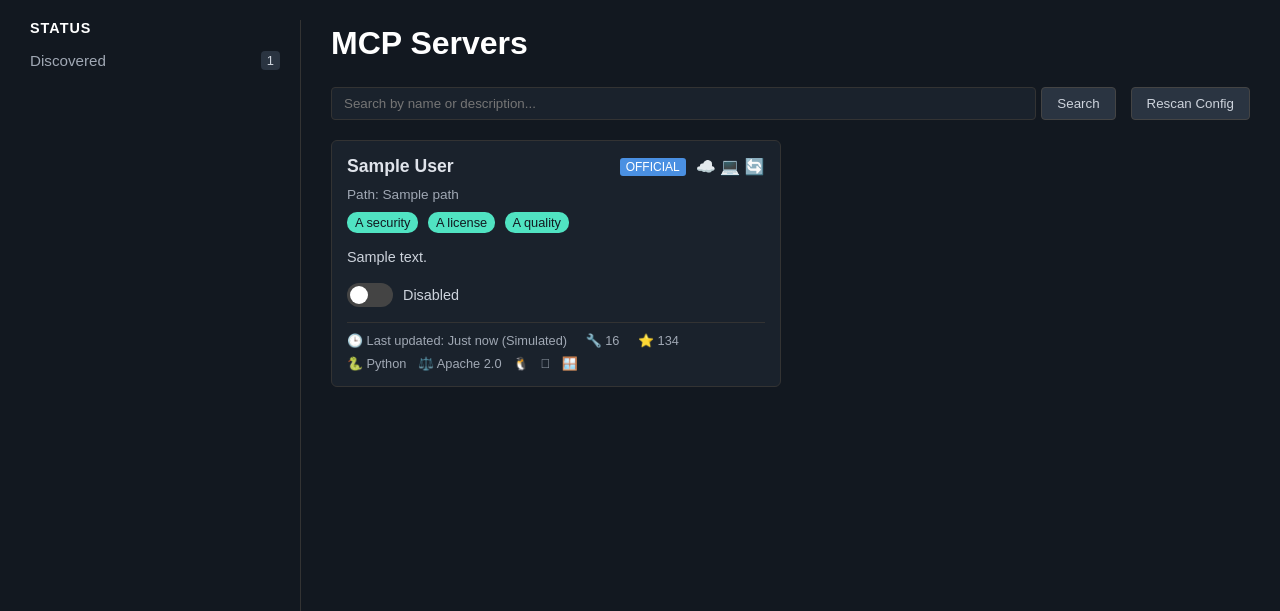
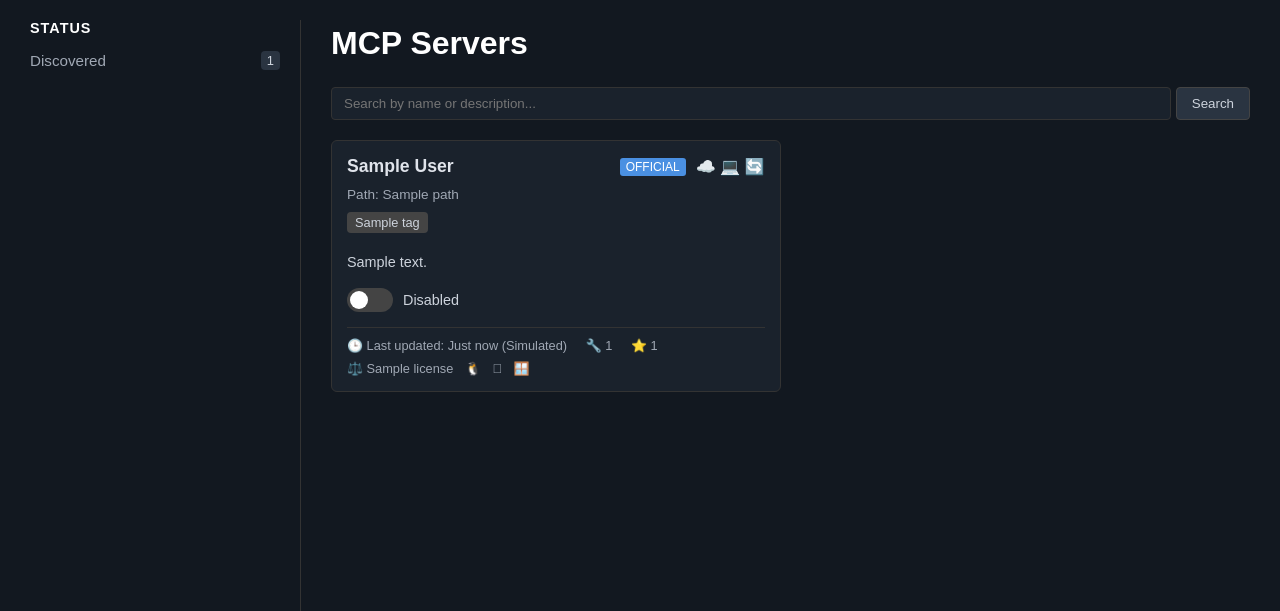
Before and after one commit to marcellodesales/mcp-registry-and-gateway-ui, a FastAPI app: template registry/templates/index.html in a window 1280 px wide. Shown: the part 51-662 px from the top of the page. Run offline with FastAPI, Linux system fonts and the light colour scheme; the template is opened without the code that fills it: most values are stand-ins (such as "Sample title", 1, 10 or a date in 2020).

Commit message:
feat: Add tools and stars template, remove rescan config

```diff
--- a/registry/pyproject.toml
+++ b/pyproject.toml
@@ -12,3 +12,6 @@ dependencies = [
     "python-multipart>=0.0.20",
     "uvicorn[standard]>=0.34.2",
 ]
+
+[tool.setuptools]
+packages = ["registry"]
--- a/registry/main.py
+++ b/registry/main.py
@@ -103,7 +103,14 @@ def load_registered_servers_and_state():
                     if server_path in temp_servers:
                         print(f"Warning: Duplicate server path found in {server_file}: {server_path}. Overwriting previous definition.")
 
+                    # Add new fields with defaults
                     server_info["description"] = server_info.get("description", "")
+                    server_info["tags"] = server_info.get("tags", [])
+                    server_info["num_tools"] = server_info.get("num_tools", 0)
+                    server_info["num_stars"] = server_info.get("num_stars", 0)
+                    server_info["is_python"] = server_info.get("is_python", False)
+                    server_info["license"] = server_info.get("license", "N/A")
+
                     temp_servers[server_path] = server_info
                 else:
                     print(f"Warning: Invalid server entry format found in {server_file}. Skipping.")
@@ -226,17 +233,21 @@ async def read_root(request: Request, username: Annotated[str, Depends(get_curre
     for path in sorted_server_paths:
         server_info = REGISTERED_SERVERS[path]
         server_name = server_info["server_name"]
-        if not search_query or search_query in server_name.lower() or search_query in server_info["description"].lower():
+        # Include description and tags in search
+        searchable_text = f"{server_name.lower()} {server_info.get('description', '').lower()} {' '.join(server_info.get('tags', []))}"
+        if not search_query or search_query in searchable_text:
+            # Pass all required fields to the template
             service_data.append({
                 "display_name": server_name,
                 "path": path,
-                "description": server_info["description"],
-                "is_enabled": MOCK_SERVICE_STATE.get(path, False)
+                "description": server_info.get("description", ""),
+                "is_enabled": MOCK_SERVICE_STATE.get(path, False),
+                "tags": server_info.get("tags", []),
+                "num_tools": server_info.get("num_tools", 0),
+                "num_stars": server_info.get("num_stars", 0),
+                "is_python": server_info.get("is_python", False),
+                "license": server_info.get("license", "N/A")
             })
-    # --- DEBUG: Print data being sent to template ---
-    print("\n--- Data for Template ---")
-    print(service_data)
-    print("-------------------------\n")
     # --- End Debug ---
     return templates.TemplateResponse(
         "index.html",
@@ -262,22 +273,16 @@ async def toggle_service_route(
     redirect_url = f"/?query={query_param}" if query_param else "/"
     return RedirectResponse(url=redirect_url, status_code=status.HTTP_303_SEE_OTHER)
 
-@app.post("/rescan")
-async def rescan_services_route(
-    request: Request,
-    username: Annotated[str, Depends(get_current_user)] = None
-):
-    print(f"Rescan triggered by user '{username}'...")
-    load_registered_servers_and_state()
-    query_param = request.query_params.get('query', '')
-    redirect_url = f"/?query={query_param}" if query_param else "/"
-    return RedirectResponse(url=redirect_url, status_code=status.HTTP_303_SEE_OTHER)
-
 @app.post("/register")
 async def register_service(
     name: Annotated[str, Form()],
     description: Annotated[str, Form()],
     path: Annotated[str, Form()],
+    tags: Annotated[str, Form()] = "", # Receive tags as comma-separated string
+    num_tools: Annotated[int, Form()] = 0,
+    num_stars: Annotated[int, Form()] = 0,
+    is_python: Annotated[bool, Form()] = False,
+    license_str: Annotated[str, Form(alias="license")] = "N/A", # Use alias for license
     username: Annotated[str, Depends(api_auth)] = None
 ):
     # Ensure path starts with a slash
@@ -291,11 +296,19 @@ async def register_service(
             content={"error": f"Service with path '{path}' already exists"}
         )
 
-    # Create new server entry
+    # Process tags: split string, strip whitespace, filter empty
+    tag_list = [tag.strip() for tag in tags.split(',') if tag.strip()]
+
+    # Create new server entry with all fields
     server_entry = {
         "server_name": name,
         "description": description,
-        "path": path
+        "path": path,
+        "tags": tag_list,
+        "num_tools": num_tools,
+        "num_stars": num_stars,
+        "is_python": is_python,
+        "license": license_str
     }
 
     # Save to individual file
--- a/registry/servers/costexplorer.json
+++ b/registry/servers/costexplorer.json
@@ -1,5 +1,10 @@
 {
   "server_name": "Cost Explorer Service",
   "description": "Provides endpoints for analyzing cloud cost data and generating reports.",
-  "path": "/costexplorer"
+  "path": "/costexplorer",
+  "tags": [],
+  "num_tools": 444,
+  "num_stars": 0,
+  "is_python": false,
+  "license": "N/A"
 }
--- a/registry/servers/currenttime.json
+++ b/registry/servers/currenttime.json
@@ -1,5 +1,10 @@
 {
   "server_name": "Current Time API",
   "description": "A simple API that returns the current server time in various formats.",
-  "path": "/currenttime"
+  "path": "/currenttime",
+  "tags": [],
+  "num_tools": 0,
+  "num_stars": 0,
+  "is_python": false,
+  "license": "N/A"
 }
--- a/registry/servers/fininfo.json
+++ b/registry/servers/fininfo.json
@@ -1,5 +1,10 @@
 {
   "server_name": "Financial Info Proxy",
   "description": "Secure gateway proxy for internal financial information systems.",
-  "path": "/fininfo"
+  "path": "/fininfo",
+  "tags": [],
+  "num_tools": 0,
+  "num_stars": 0,
+  "is_python": false,
+  "license": "N/A"
 }
--- a/registry/servers/legacy_billing.json
+++ b/registry/servers/legacy_billing.json
@@ -1,5 +1,10 @@
 {
   "server_name": "Legacy Billing API (Disabled)",
   "description": "Older billing API, currently disabled pending migration.",
-  "path": "/legacy/billing"
+  "path": "/legacy/billing",
+  "tags": [],
+  "num_tools": 0,
+  "num_stars": 0,
+  "is_python": false,
+  "license": "N/A"
 }
--- a/registry/servers/test-service-2.json
+++ b/registry/servers/test-service-2.json
@@ -1,5 +1,10 @@
 {
   "server_name": "Test Service2",
   "description": "This is a test service2",
-  "path": "/test-service-2"
+  "path": "/test-service-2",
+  "tags": [],
+  "num_tools": 0,
+  "num_stars": 0,
+  "is_python": false,
+  "license": "N/A"
 }
--- a/registry/servers/test-service.json
+++ b/registry/servers/test-service.json
@@ -1,5 +1,10 @@
 {
   "server_name": "Test Service",
   "description": "This is a test service",
-  "path": "/test-service"
+  "path": "/test-service",
+  "tags": [],
+  "num_tools": 59,
+  "num_stars": 0,
+  "is_python": false,
+  "license": "N/A"
 }
--- a/registry/static/style.css
+++ b/registry/static/style.css
@@ -267,20 +267,19 @@ main.content {
 }
 
 .badges {
-    margin-bottom: 10px;
+    margin-bottom: 10px; /* Add some space below badges */
 }
 
 .badge {
-    display: inline-block;
-    font-size: 0.8em;
-    padding: 3px 8px;
-    border-radius: 10px;
-    margin-right: 5px;
-    color: #121820; /* Dark text on badge */
-}
-
-.badge.security, .badge.license, .badge.quality {
-    background-color: #50e3c2; /* Greenish badge color */
+    /* Original might be missing or have unsuitable color */
+    display: inline-block; /* Allow padding and margin */
+    padding: 3px 8px; /* Add some padding */
+    font-size: 0.8em; /* Slightly smaller text */
+    background-color: #444; /* Lighter grey background for more contrast */
+    color: #cdd3dc; /* Use the main light text color */
+    border-radius: 4px; /* Rounded corners */
+    margin-right: 5px; /* Space between badges */
+    margin-bottom: 5px; /* Space if badges wrap */
 }
 
 .description {
--- a/registry/templates/index.html
+++ b/registry/templates/index.html
@@ -48,10 +48,6 @@
                     <input type="search" name="query" placeholder="Search by name or description..." value="{{ request.query_params.get('query', '') }}">
                     <button type="submit">Search</button>
                 </form>
-                <!-- Rescan Form -->
-                <form action="/rescan" method="post" class="rescan-form">
-                    <button type="submit">Rescan Config</button>
-                </form>
             </div>
 
              <!-- Service Cards Section -->
@@ -67,9 +63,9 @@
                         <div class="card-body">
                             <p class="owner">Path: {{ service.path }}</p>
                             <div class="badges">
-                                <span class="badge security">A security</span>
-                                <span class="badge license">A license</span>
-                                <span class="badge quality">A quality</span>
+                                {% for tag in service.tags %}
+                                <span class="badge">{{ tag }}</span>
+                                {% endfor %}
                             </div>
                             <p class="description">
                                 {{ service.description | default('No description provided.') }}
@@ -84,11 +80,12 @@
                         </div>
                         <div class="card-footer">
                             <span class="metadata">🕒 Last updated: Just now (Simulated)</span>
-                            <span class="metadata">🔧 16</span>
-                            <span class="metadata">⭐ 134</span>
+                            <span class="metadata">🔧 {{ service.num_tools }}</span>
+                            <span class="metadata">⭐ {{ service.num_stars }}</span>
                             <div class="platform-icons">
-                                 <span>🐍 Python</span>
-                                 <span>⚖️ Apache 2.0</span>
+                                 {% if service.is_python %}<span>🐍 Python</span>{% endif %}
+                                 <span>⚖️ {{ service.license }}</span>
+                                 <!-- Consider adding OS icons dynamically if needed -->
                                  <span>🐧</span> <span></span> <span>🪟</span>
                             </div>
                         </div>
```
Also changed, not shown: README.md (added), 1 other file.
